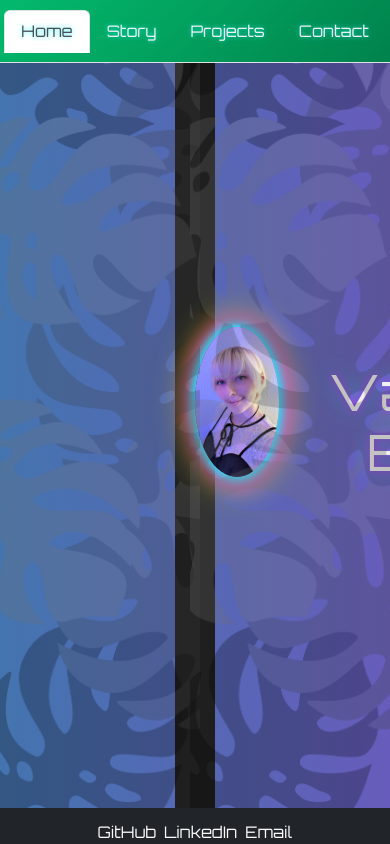
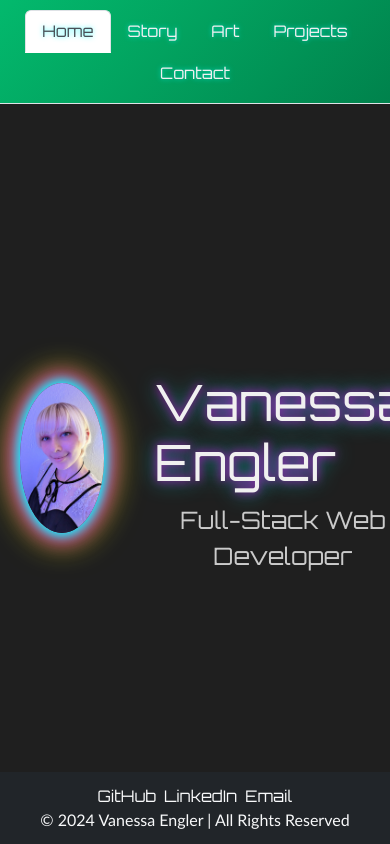
Before and after one commit to LunarWyrm/v-react-portfolio, a React (Vite) app in the folder Portfolio/: page / in a window 390 px wide. Built offline with nearby package versions, Linux system fonts and the light colour scheme.

Commit message:
Fixes and new nav tab
- Fixed alignment issues
- Added Art nav tab

```diff
--- a/Portfolio/src/App.css
+++ b/Portfolio/src/App.css
@@ -4,7 +4,27 @@ body {
   background-color: #121212;
   color: #f0f0f0;
   font-family: 'Orbitron', sans-serif;
-  overflow: hidden;
+  overflow-x: hidden;
+}
+
+main {
+  flex-grow: 1;
+  padding-bottom: 100px;
+  overflow-y: auto;
+  overflow-x: hidden;
+  min-height: 120vh;
+}
+
+html, body {
+  height: 100%;
+  margin: 0;
+  overflow-y: auto;
+}
+
+.content-wrapper {
+  display: flex;
+  flex-direction: column;
+  min-height: 100vh;
 }
 
 .header {
@@ -16,20 +36,46 @@ body {
 
 .home {
   display: flex;
-  align-items: center; /* Aligns items vertically */
+  justify-content: center;
+  align-items: center;
+  min-height: 100vh;
+}
+
+.projects {
+  display: flex;
+  margin-top: 40px;
+  min-height: 100vh;
+}
+
+.intro {
+  font-family: 'Orbitron', sans-serif;
+}
+
+.story {
+  position: relative;
+  margin-top: 100px;
+  font-family: "Montserrat", sans-serif;
+}
+
+.title-projects {
+  text-align: center;
+  font-size: 50px;
+  margin-left: 50px;
+  text-shadow: 0 0 10px rgba(255, 0, 255, 0.7), 0 0 20px rgba(0, 255, 255, 0.7);
+  transition: color 0.3s ease, text-shadow 0.3s ease;
 }
 
 .profile-container {
   display: flex;
-  align-items: center; /* Centers the image and name vertically */
+  align-items: center;
 }
 
 .v-profile {
   width: 150px;
   height: 150px;
-  border-radius: 50%; /* Makes the image circular */
-  object-fit: cover; /* Ensures the image covers the entire area */
-  object-position: 50% 20%; /* Adjusts the focal point of the image */
+  border-radius: 50%;
+  object-fit: cover;
+  object-position: 50% 20%;
   box-shadow:
     0 0 10px 4px rgba(0, 255, 255, 0.9),
     0 0 20px 8px rgba(255, 0, 255, 0.7),
@@ -46,22 +92,13 @@ body {
 .center-column {
   display: flex;
   flex-direction: column;
-  justify-content: center;
   margin: 0 auto;
   padding: 20px;
   width: calc(100vw - 400px);
   height: 100vh;
   background-color: rgb(31, 31, 31);
   z-index: 1;
-}
-
-
-main {
-  flex-grow: 1;
-}
-
-.Footer {
-  margin-top: auto;
+  overflow-y: auto;
 }
 
 .monstera-container {
@@ -69,7 +106,7 @@ main {
   justify-content: space-between;
   position: relative;
   height: 100%;
-  width: 100vw; /* Full viewport width */
+  width: 100vw;
 }
 
 /* Left Monstera section */
@@ -77,9 +114,9 @@ main {
   background-image: url('/images/monstera_pattern.png');
   background-size: cover;
   background-repeat: no-repeat;
-  width: 200px; /* Adjust width to fit your design */
-  height: 100vh; /* Full viewport height */
-  position: fixed; /* Stick it to the left */
+  width: 200px;
+  height: 100vh;
+  position: fixed;
   left: 0;
 }
 
@@ -88,102 +125,129 @@ main {
   background-image: url('/images/monstera_pattern.png');
   background-size: cover;
   background-repeat: no-repeat;
-  width: 200px; /* Adjust width to fit your design */
-  height: 100vh; /* Full viewport height */
-  position: fixed; /* Stick it to the right */
+  width: 200px;
+  height: 100vh;
+  position: fixed;
   right: 0;
+}
+
+@media screen and (max-width: 900px) {
+  .monstera-left, .monstera-right {
+    display: none;
+  }
+
+  .center-column {
+    width: 100vw;
+    padding: 20px;
+    height: auto;
+    margin-bottom: 110px;
+    box-sizing: border-box;
+    max-height: none;
+    overflow-y: visible;
+  }
 }
 
 .name {
   font-size: 50px;
   margin-top: 10%;
   margin-left: 50px;
-  text-shadow: 0 0 10px rgba(255, 0, 255, 0.7), 0 0 20px rgba(0, 255, 255, 0.7); /* Text shadow */
-  transition: color 0.3s ease, text-shadow 0.3s ease; /* Transition effects */
+  text-shadow: 0 0 10px rgba(255, 0, 255, 0.7), 0 0 20px rgba(0, 255, 255, 0.7);
+  transition: color 0.3s ease, text-shadow 0.3s ease;
 }
 
 .name:hover {
-  color: #98E970; /* Green color on hover */
-  text-shadow: 0 0 20px rgba(255, 255, 0, 0.9), 0 0 30px rgba(128, 0, 255, 0.8); /* Shadow on hover */
-  animation: glitch 0.5s infinite; /* Glitch effect on hover */
+  color: #98E970;
+  text-shadow: 0 0 20px rgba(255, 255, 0, 0.9), 0 0 30px rgba(128, 0, 255, 0.8);
+  animation: glitch 0.5s infinite;
+}
+
+.my-title {
+  display: block;
+  font-size: 24px;
+  text-align: center;
+  margin-top: 10px;
+  margin-left: 50px;
+  color: #cacaca;
 }
 
 /* Nav link styles */
 .nav {
-  display: flex;              /* Use Flexbox for layout */
-  justify-content: center;    /* Center items horizontally */
+  display: flex;
+  justify-content: center;
   background: linear-gradient(135deg, #03b96d 0%,#02a25f 44%,#00824c 100%);
   color: #f0f0f0;
-  width: 100%;                /* Full width of the page */
-  position: fixed;            /* Fixed positioning to stay at the top */
-  top: 0;                     /* Align to the top */
-  left: 0;                    /* Align to the left edge */
-  padding: 10px 0;           /* Add some padding */
+  width: 100%;
+  position: fixed;
+  top: 0;
+  left: 0;
+  padding: 10px 0;
   z-index: 10;
 }
 .nav-link {
-  color: #f0f0f0; /* Light color */
-  text-shadow: 0 0 5px rgba(0, 255, 255, 0.7); /* Text shadow */
-  transition: color 0.3s ease; /* Transition effect */
+  color: #f0f0f0;
+  text-shadow: 0 0 5px rgba(0, 255, 255, 0.7);
+  transition: color 0.3s ease;
 }
 
 .nav-link:hover {
-  color: #98E970; /* Green color on hover */
-  text-shadow: 0 0 10px rgba(0, 255, 255, 0.9), 0 0 20px rgba(255, 0, 128, 0.8); /* Shadow on hover */
+  color: #98E970;
+  text-shadow: 0 0 10px rgba(0, 255, 255, 0.9), 0 0 20px rgba(255, 0, 128, 0.8);
 }
 
 .nav-link.active {
-  background-color: #222222; /* Dark background for active link */
-  color: #ffffff; /* White text */
-  border-bottom: 2px solid #98E970; /* Green underline */
+  background-color: #222222;
+  color: #ffffff;
+  border-bottom: 2px solid #98E970;
 }
 
 /* Card styles */
 .card {
-  border: 1px solid #98E970; /* Green border */
-  box-shadow: 0 0 15px rgba(116, 165, 255, 0.918), 0 0 20px rgba(51, 255, 0, 0.7); /* Shadow */
-  transition: box-shadow 0.3s ease; /* Transition effect */
-margin: 10px;
+  border: 1px solid #98E970;
+  box-shadow: 0 0 15px rgba(116, 165, 255, 0.918), 0 0 20px rgba(51, 255, 0, 0.7);
+  transition: box-shadow 0.3s ease;
+  margin: 10px;
 }
 
 .card:hover {
-  box-shadow: 0 0 30px rgba(255, 0, 128, 0.9), 0 0 40px rgba(0, 255, 255, 0.9); /* Shadow on hover */
+  box-shadow: 0 0 30px rgba(255, 0, 128, 0.9), 0 0 40px rgba(0, 255, 255, 0.9);
 }
 
 /* Button styles */
 .btn-outline-light {
-  border-color: #98E970; /* Green border */
-  color: #98E970; /* Green text */
-  text-shadow: 0 0 5px rgba(128, 0, 255, 0.7); /* Text shadow */
-  transition: background-color 0.3s ease, color 0.3s ease, text-shadow 0.3s ease; /* Transition effects */
+  border-color: #98E970;
+  color: #98E970;
+  text-shadow: 0 0 5px rgba(128, 0, 255, 0.7);
+  transition: background-color 0.3s ease, color 0.3s ease, text-shadow 0.3s ease;
 }
 
 .btn-outline-light:hover {
-  background-color: #98E970; /* Green background on hover */
-  color: #000000; /* Black text on hover */
-  text-shadow: none; /* Remove text shadow */
+  background-color: #98E970;
+  color: #000000;
+  text-shadow: none;
 }
+
 
 /* Footer styles */
 footer {
-  background-color: #121212; /* Dark footer background */
-  color: #98E970; /* Green text */
-  width: 100%; /* Full width */
+  background-color: #121212;
+  color: #98E970;
+  width: 100%;
   padding: 20px;
-  text-align: center; /* Center the text */
-  position: relative; /* Keeps the footer on top of the content */
-  z-index: 10; /* Ensures the footer is above the center box */
+  text-align: center;
+  position: absolute;
+  z-index: 10;
+  bottom: 0;
 }
 
 footer a {
-  text-decoration: none; /* No underline */
-  color: #98E970; /* Green link color */
-  transition: color 0.3s ease, text-shadow 0.3s ease; /* Transition effects */
+  text-decoration: none;
+  color: #98E970;
+  transition: color 0.3s ease, text-shadow 0.3s ease;
 }
 
 footer a:hover {
-  color: #ffffff; /* White link on hover */
-  text-shadow: 0 0 10px rgba(255, 255, 255, 0.7); /* Shadow on hover */
+  color: #ffffff;
+  text-shadow: 0 0 10px rgba(255, 255, 255, 0.7);
 }
 
 .copy-ve {
@@ -203,46 +267,163 @@ footer a:hover {
   margin-left: 15%;
   font-size: xx-large;
 }
-
+.links-section {
+  margin-top: 40px;
+}
+.title-links {
+  font-size: larger;
+}
 .links {
   font-family: "Montserrat", sans-serif;
+  margin-bottom: 30px;
+}
+.title-contact {
+  font-size: larger;
 }
 .quote {
   font-family: 'Orbitron', sans-serif;
 }
-.story {
-  font-family: "Montserrat", sans-serif;
+
+.contact-container {
+  display: flex;
+  flex-direction: column;
+  padding: 20px;
 }
 
+.email-form {
+  background-color: #222222;
+  padding: 15px;
+  border-radius: 10px;
+  box-shadow: 0 0 10px rgba(0, 255, 55, 0.7), 0 0 15px rgba(0, 255, 55, 0.7);
+  max-width: 700px; /* Made the form smaller */
+  width: 100%;
+  margin-top: 20px;
+}
+
+.email-form h2 {
+  text-align: center;
+  margin-bottom: 10px;
+  color: #98e970;
+}
+
+.form-group {
+  display: flex;
+  justify-content: space-between;
+  max-height: 250px;
+}
+
+.left-group {
+  flex: 1;
+  display: flex;
+  flex-direction: column;
+  gap: 15px;
+  margin-right: 20px;
+}
+
+.left-group input {
+  margin-bottom: 30px; /* Added extra space between input fields */
+}
+
+.message-group {
+  flex: 1.8;
+
+}
+
+.email-form label {
+  display: block;
+  margin-bottom: 5px;
+  color: #f0f0f0;
+}
+
+.email-form input,
+.email-form textarea {
+  width: 100%;
+  padding: 15px;
+  margin-bottom: 1px;
+  border: 1px solid #98e970;
+  background-color: #121212;
+  color: #f0f0f0;
+  border-radius: 5px;
+}
+
+.email-form textarea {
+  resize: none;
+}
+
+.email-form input[type="submit"] {
+  background-color: #98e970;
+  border: none;
+  color: #000000;
+  font-weight: bold;
+  cursor: pointer;
+  text-transform: uppercase;
+  transition: background-color 0.3s ease;
+  width: 100%;
+  margin-top: 20px; /* Extra space before the Send Message button */
+}
+
+.email-form input[type="submit"]:hover {
+  background-color: #f0f0f0;
+  color: #000000;
+}
+
+.email-form input:focus,
+.email-form textarea:focus {
+  outline: none;
+  box-shadow: 0 0 10px rgba(0, 255, 55, 0.7), 0 0 20px rgba(0, 255, 55, 0.7); /* Updated glow color */
+}
+
+/* Media Query for Small Viewports */
+@media (max-width: 600px) {
+  .form-group {
+    flex-direction: column;
+  }
+  .form-row {
+    flex-direction: column; /* Stack fields vertically */
+  }
+  .left-group,
+  .message-group {
+    width: 100%;
+    margin: 0;
+  }
+}
+
+
 /*SCROLLBAR ADJUSTMENTS */
+.center-column::-webkit-scrollbar {
+  width: 0;
+}
 
-html, body {
-  overflow-y: hidden;
+.center-column:hover::-webkit-scrollbar {
+  width: 10px;
+}
+
+.center-column::-webkit-scrollbar-track {
+  background: #003f91, #02a791;
+}
+
+.center-column::-webkit-scrollbar-thumb {
+  background: #00864e;
+  border-radius: 8px;
+}
+
+.center-column::-webkit-scrollbar-thumb:hover {
+  background: #00ad65; /* Darken the handle on hover */
 }
 
 ::-webkit-scrollbar {
-  width: 0px;
-  background: transparent;
+  width: 10px;
 }
 
-::-webkit-scrollbar {
-  width: 12px;
+::-webkit-scrollbar-track {
+  background: #003f91, #02a791;
 }
 
-/* Track of the scrollbar */
-::-webkit-scrollbar-track {
-  background: linear-gradient(
-    0deg,
-    rgb(50, 0, 83) 0%,
-    rgb(0, 134, 105) 100%
-    );
+::-webkit-scrollbar-thumb {
+  background: #00864e;
+  border-radius: 8px;
 }
 
-/* Handle of the scrollbar */
-::-webkit-scrollbar-thumb {
-  background: linear-gradient(
-    rgb(16, 177, 75),
-    rgb(7, 185, 170)
-    );
-  border-radius: 10px;
+::-webkit-scrollbar-thumb:hover {
+  background: #00ad65; /* Darken the handle on hover */
 }
--- a/Portfolio/src/components/Footer.jsx
+++ b/Portfolio/src/components/Footer.jsx
@@ -2,7 +2,7 @@ import React from 'react';
 
 export default function Footer() {
   return (
-    <footer className="bg-dark text-light text-center py-3">
+    <footer className="footer bg-dark text-light text-center py-3">
       <div className="container">
         <ul className="list-inline">
           <li className="list-inline-item">
--- a/Portfolio/src/components/NavTabs.jsx
+++ b/Portfolio/src/components/NavTabs.jsx
@@ -8,8 +8,6 @@ function NavTabs({ currentPage, handlePageChange }) {
           <a
             href="#home"
             onClick={() => handlePageChange('Home')}
-            // This is a conditional (ternary) operator that checks to see if the current page is "Home"
-            // If it is, we set the current page to 'nav-link-active', otherwise we set it to 'nav-link'
             className={currentPage === 'Home' ? 'nav-link active' : 'nav-link'}
           >
             Home
@@ -19,7 +17,6 @@ function NavTabs({ currentPage, handlePageChange }) {
           <a
             href="#story"
             onClick={() => handlePageChange('Story')}
-            // Check to see if the currentPage is `About`, and if so we use the active link class from bootstrap. Otherwise, we set it to a normal nav-link
             className={currentPage === 'Story' ? 'nav-link active' : 'nav-link'}
           >
             Story
@@ -27,9 +24,17 @@ function NavTabs({ currentPage, handlePageChange }) {
         </li>
         <li className="nav-item">
           <a
+            href="#Art"
+            onClick={() => handlePageChange('Art')}
+            className={currentPage === 'Art' ? 'nav-link active' : 'nav-link'}
+          >
+            Art
+          </a>
+        </li>
+        <li className="nav-item">
+          <a
             href="#projects"
             onClick={() => handlePageChange('Projects')}
-            // Check to see if the currentPage is `Blog`, and if so we use the active link class from bootstrap. Otherwise, we set it to a normal nav-link
             className={currentPage === 'Projects' ? 'nav-link active' : 'nav-link'}
           >
             Projects
@@ -39,12 +44,12 @@ function NavTabs({ currentPage, handlePageChange }) {
           <a
             href="#contact"
             onClick={() => handlePageChange('Contact')}
-            // Check to see if the currentPage is `Contact`, and if so we use the active link class from bootstrap. Otherwise, we set it to a normal nav-link
             className={currentPage === 'Contact' ? 'nav-link active' : 'nav-link'}
           >
             Contact
           </a>
         </li>
+
       </ul>
     </div>
   );
--- a/Portfolio/src/components/PortfolioContainer.jsx
+++ b/Portfolio/src/components/PortfolioContainer.jsx
@@ -29,6 +29,7 @@ export default function PortfolioContainer() {
 
   return (
     <div className="App is-flex is-flex-direction-column min-vh-100">
+      <div className="content-wrapper">
         <div className="rainbow-bg"></div>
         <div className="monstera-container">
           <NavTabs currentPage={currentPage} handlePageChange={handlePageChange} />
@@ -43,6 +44,7 @@ export default function PortfolioContainer() {
           <div className="monstera-left"></div>
           <div className="monstera-right"></div>
         </div>
+      </div>
       <Footer />
     </div>
   );
--- a/Portfolio/src/components/pages/Home.jsx
+++ b/Portfolio/src/components/pages/Home.jsx
@@ -7,16 +7,16 @@ export default function Home() {
           src="/images/V_Profile_2024.jpg"
           alt="v_profile"
         />
-        <h1 className="name">
-          <center>
+        <div className="text-container">
+          <h1 className="name">
             Vanessa
             <br />
             Engler
-          </center>
-        </h1>
-        <h2 className="my-title">
-          Full-Stack Web Developer
-        </h2>
+          </h1>
+          <div className="my-title">
+            Full-Stack Web Developer
+          </div>
+        </div>
       </div>
     </div>
   );
--- a/Portfolio/src/components/pages/Projects.jsx
+++ b/Portfolio/src/components/pages/Projects.jsx
@@ -30,8 +30,10 @@ export default function Projects() {
   ];
 
   return (
+    <div className="projects">
       <div className="container">
-      <h2 className="name my-4">My Projects</h2>
+        <h2 className="title-projects my-4">My Projects</h2>
+        <div className="project-container">
           <div className="row">
             {projectData.map((project, index) => (
               <div className="col-md-4" key={index}>
@@ -45,5 +47,7 @@ export default function Projects() {
             ))}
           </div>
         </div>
+      </div>
+    </div>
   );
 }
```
Also changed, not shown: Portfolio/src/components/pages/Contact.jsx (+6 -128 lines), Portfolio/src/components/pages/Story.jsx (+4 -4 lines). Lines whose indentation alone changed are shown as unchanged.
